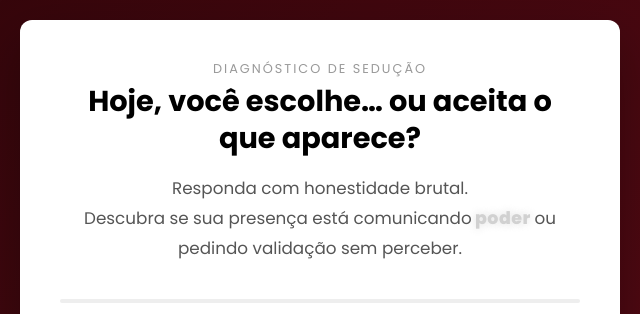
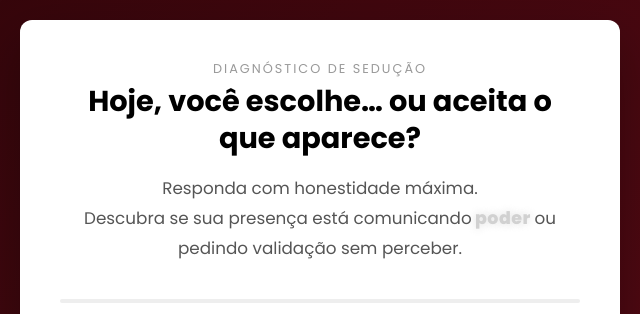
Before and after one commit to anakarolinaiclube-ux/quizff, a plain HTML site: page index.html in a window 1280 px wide. Shown: the top 314 px of the page, 320-960 px from the left. Drawn offline with Linux system fonts and the light colour scheme; a web font is replaced by a local one.

Commit message:
Update index.html

```diff
--- a/index.html
+++ b/index.html
@@ -284,7 +284,7 @@
             <h1>Hoje, você escolhe… ou aceita o que aparece?</h1>
 
             <p class="intro">
-                Responda com honestidade brutal.<br>
+                Responda com honestidade máxima.<br>
                 Descubra se sua presença está comunicando <span class="word-power">poder</span> ou pedindo validação sem perceber.
             </p>
 
```
